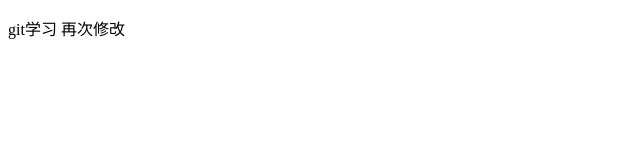
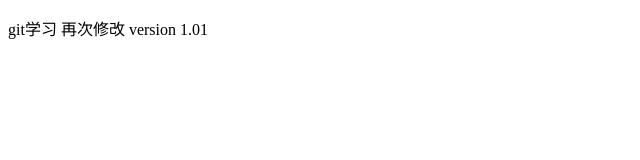
Before and after one commit to zylx/jdy-cli, a plain HTML site: page index.html in a window 1280 px wide. Shown: the full height of the page, 0-640 px from the left. Drawn offline with Linux system fonts and the light colour scheme.

Commit message:
version 1.01 this is version 1.01

```diff
--- a/index.html
+++ b/index.html
@@ -10,7 +10,7 @@
 
 <body>
 
-    <p>git学习 再次修改</p>
+    <p>git学习 再次修改 version 1.01</p>
 
 </body>
 
```
